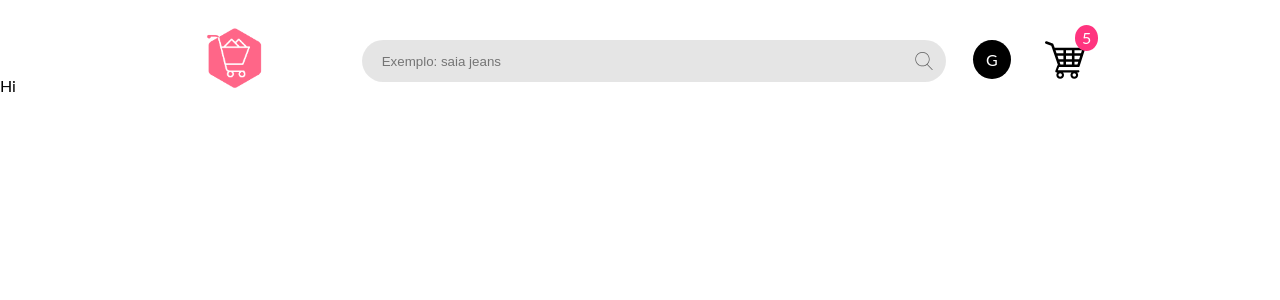
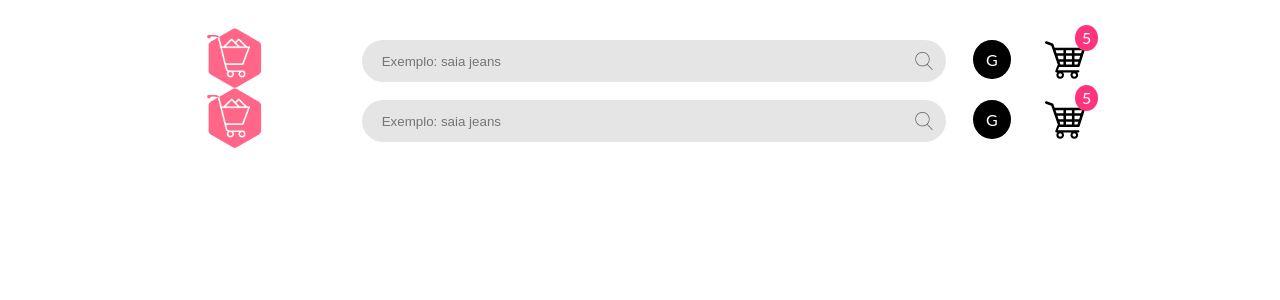
Before and after one commit to gabrr/react-app, a React (Create React App) app: page / in a window 1280 px wide. Shown: the top 300 px of the page. Built offline with nearby package versions, Linux system fonts and the light colour scheme; the HTML template or start-up script is replaced by a standard one.

Commit message:
adding navbar component

```diff
--- a/src/modules/mainframe.jsx
+++ b/src/modules/mainframe.jsx
@@ -1,10 +1,11 @@
 import React, { Component } from 'react';
+import Navbar from './navbar';
 
 class Mainframe extends Component {
     render() {
         return (
             <div id="mainframe">
-                <p>Hi</p>
+                <Navbar />
             </div>
         );
     }
```
